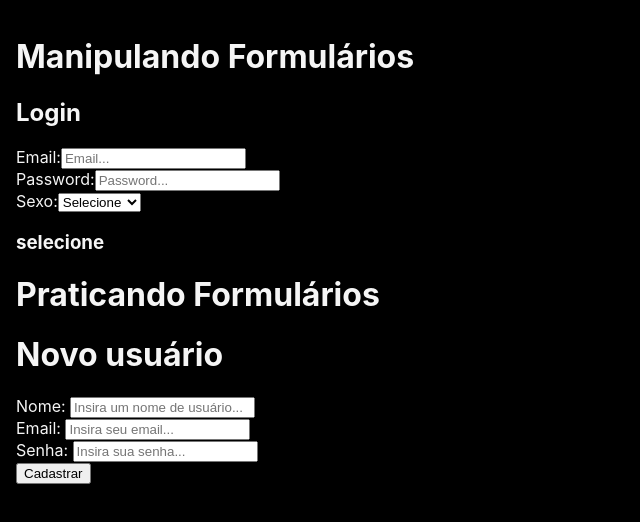
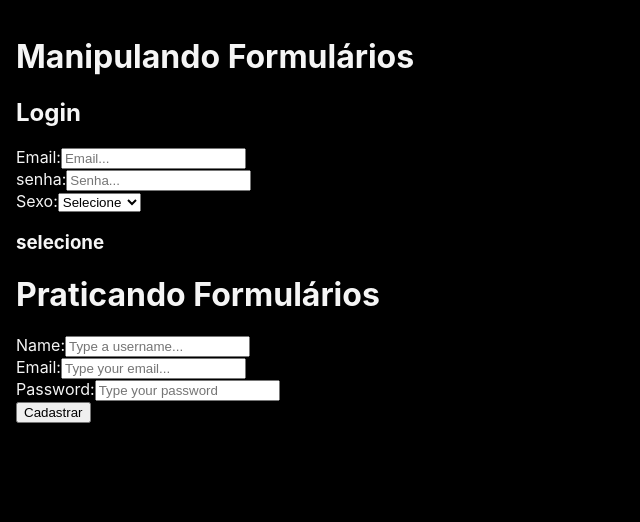
Before and after one commit to EmanuelDms/reactjs-matheusfraga, a React (Create React App) app: page / in a window 1280 px wide. Shown: the top 522 px of the page, without its empty margins (0-640 px from the left). Built offline with nearby package versions, Linux system fonts and the light colour scheme.

Commit message:
feat: manipulando forms pt2

```diff
--- a/src/components/manipulando-forms.js
+++ b/src/components/manipulando-forms.js
@@ -4,22 +4,19 @@ export default class ManipulandoForms extends Component {
   constructor(props) {
     super(props)
     this.state = {
-      email: '',
-      password: '',
-      sexo: 'selecione'
+      form: {
+        email: '',
+        senha: '',
+        sexo: 'selecione'
+      }
     }
-    this.trocaEmail = this.trocaEmail.bind(this)
-    this.trocaSenha = this.trocaSenha.bind(this)
-    this.trocaSexo = this.trocaSexo.bind(this)
+    this.dadosForm = this.dadosForm.bind(this)
   }
-  trocaEmail(e) {
-    this.setState({ email: e.target.value })
-  }
-  trocaSenha(e) {
-    this.setState({ password: e.target.value })
-  }
-  trocaSexo(e) {
-    this.setState({ sexo: e.target.value })
+
+  dadosForm(e) {
+    let form = this.state.form
+    form[e.target.name] = e.target.value
+    this.setState({ form })
   }
 
   render() {
@@ -33,22 +30,26 @@ export default class ManipulandoForms extends Component {
             name="email"
             id="email"
             placeholder="Email..."
-            value={this.state.email}
-            onChange={this.trocaEmail}
+            value={this.state.form.email}
+            onChange={this.dadosForm}
           />
           <br />
-          <label htmlFor="password">Password:</label>
+          <label htmlFor="senha">senha:</label>
           <input
-            type="password"
-            name="password"
-            id="password"
-            placeholder="Password..."
-            value={this.state.password}
-            onChange={this.trocaSenha}
+            type="senha"
+            name="senha"
+            id="senha"
+            placeholder="Senha..."
+            value={this.state.form.senha}
+            onChange={this.dadosForm}
           />
           <br />
           <label htmlFor="sexo">Sexo:</label>
-          <select name="sexo" value={this.state.sexo} onChange={this.trocaSexo}>
+          <select
+            name="sexo"
+            value={this.state.form.sexo}
+            onChange={this.dadosForm}
+          >
             <option value="selecione" disabled>
               Selecione
             </option>
@@ -57,9 +58,9 @@ export default class ManipulandoForms extends Component {
           </select>
         </form>
         <div className="output">
-          <h3>{this.state.email}</h3>
-          <h3>{this.state.password}</h3>
-          <h3>{this.state.sexo}</h3>
+          <h3>{this.state.form.email}</h3>
+          <h3>{this.state.form.senha}</h3>
+          <h3>{this.state.form.sexo}</h3>
         </div>
       </div>
     )
--- a/src/components/praticando-forms.js
+++ b/src/components/praticando-forms.js
@@ -4,78 +4,68 @@ export default class PraticandoForms extends Component {
   constructor(props) {
     super(props)
     this.state = {
-      nome: '',
-      email: '',
-      senha: '',
-      error: ''
+      usuarios: [],
+      form: {
+        username: '',
+        emailAddress: '',
+        password: ''
+      }
     }
     // muda o contexto da função para a própria classe
-    this.trocaNome = this.trocaNome.bind(this)
-    this.trocaEmail = this.trocaEmail.bind(this)
-    this.trocaSenha = this.trocaSenha.bind(this)
+    this.dadosForm = this.dadosForm.bind(this)
     this.cadastrar = this.cadastrar.bind(this)
   }
 
-  trocaNome() {
-    return this.setState({ nome: document.getElementById('nome1').value })
-  }
-
-  trocaEmail() {
-    return this.setState({ email: document.getElementById('email1').value })
-  }
-
-  trocaSenha() {
-    return this.setState({ senha: document.getElementById('senha1').value })
+  dadosForm(e) {
+    let form = this.state.form
+    form[e.target.id] = e.target.value
+    this.setState({ form })
   }
 
   cadastrar(e) {
-    let { nome, email, senha } = this.state
-    if (nome === '' || email === '' || senha === '') {
-      this.setState({ error: 'Algum campo está faltando' })
-    } else {
-      alert(`Nome: ${nome}\nEmail: ${email}\nSenha: ${senha}`)
-    }
+    let { username, emailAddress, password } = this.state.form
+    alert(`Nome: ${username}\nEmail: ${emailAddress}\nPassword: ${password}`)
+    // Logo em seguida deve ocorrer o push para o array usuarios
     e.preventDefault()
   }
 
   render() {
     return (
       <div>
-        <h1>Novo usuário</h1>
-        {this.state.error && <p>{this.state.error}</p>}
         <form onSubmit={this.cadastrar}>
-          <label htmlFor="nome1">Nome:&nbsp;</label>
+          <label htmlFor="username">Name:</label>
           <input
             type="text"
-            name="nome1"
-            id="nome1"
-            value={this.state.nome}
-            onChange={this.trocaNome}
-            placeholder="Insira um nome de usuário..."
+            name="username"
+            id="username"
+            placeholder="Type a username..."
+            value={this.state.form.username}
+            onChange={this.dadosForm}
           />
           <br />
-          <label htmlFor="email1">Email:&nbsp;</label>
+          <label htmlFor="emailAddress">Email:</label>
           <input
             type="email"
-            name="email1"
-            id="email1"
-            value={this.state.email}
-            onChange={this.trocaEmail}
-            placeholder="Insira seu email..."
+            name="emailAddress"
+            id="emailAddress"
+            placeholder="Type your email..."
+            value={this.state.form.emailAddress}
+            onChange={this.dadosForm}
           />
           <br />
-          <label htmlFor="senha1">Senha:&nbsp;</label>
+          <label htmlFor="password">Password:</label>
           <input
             type="password"
-            name="senha1"
-            id="senha1"
-            value={this.state.senha}
-            onChange={this.trocaSenha}
-            placeholder="Insira sua senha..."
+            name="password"
+            id="password"
+            placeholder="Type your password"
+            value={this.state.password}
+            onChange={this.dadosForm}
           />
           <br />
           <button type="submit">Cadastrar</button>
         </form>
+        {this.state.usuarios && <h1>{this.state.usuarios}</h1>}
       </div>
     )
   }
```
Also changed, not shown: 1 other file (tests, documents, lock files or other folders).
